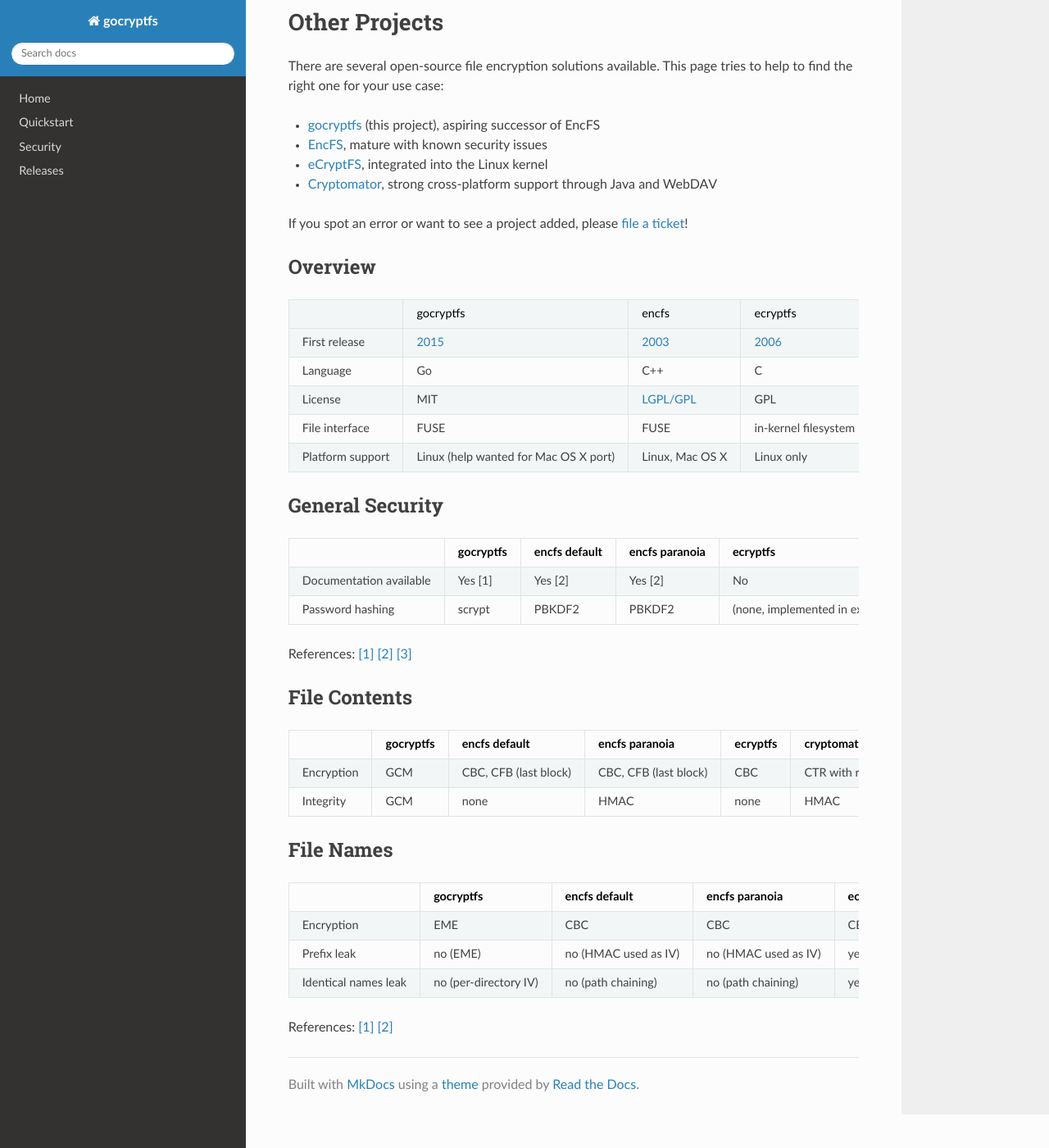
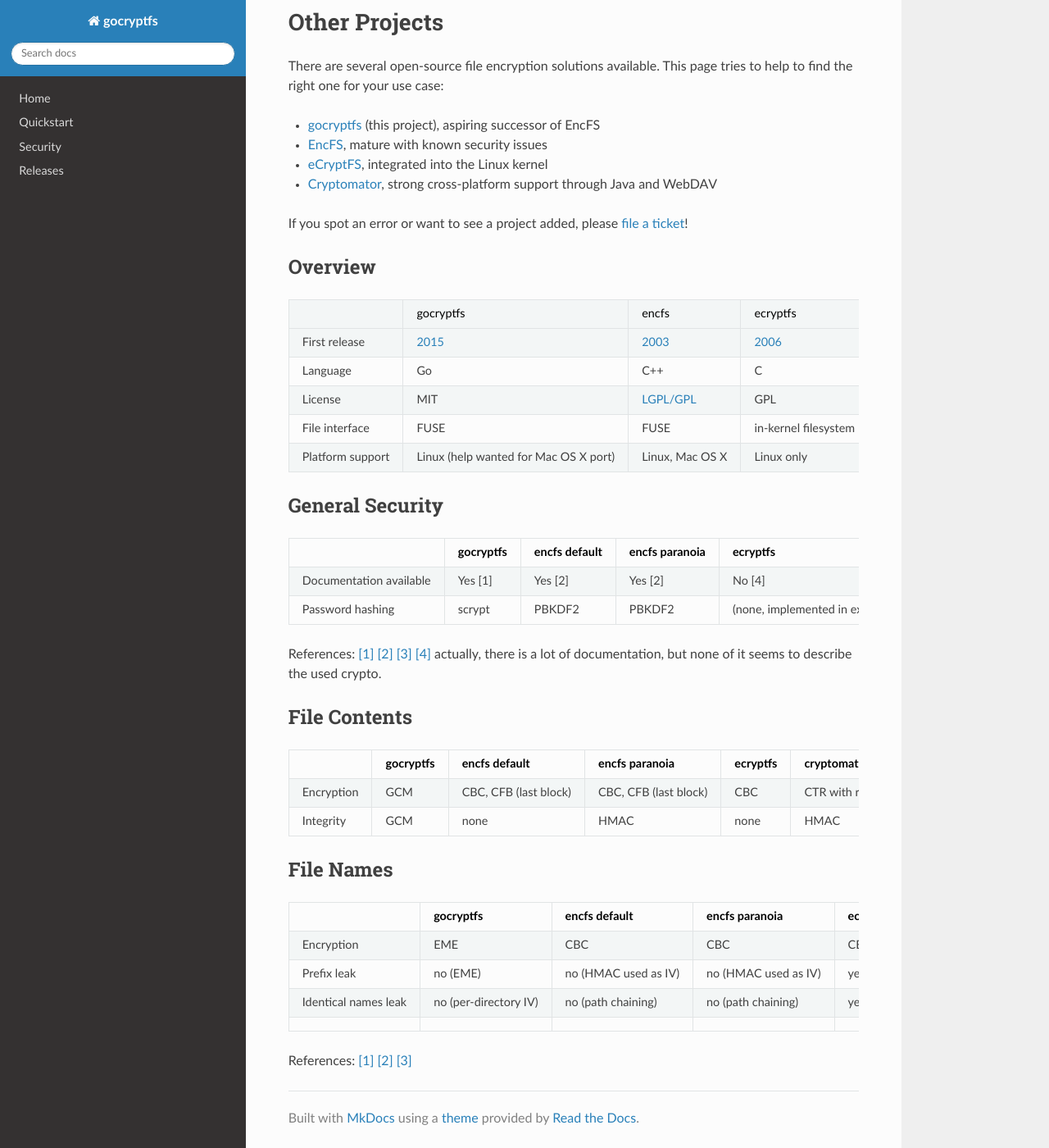
Before and after one commit to rfjakob/gocryptfs-website, an MkDocs documentation site: the page built from docs/comparison.md, in a window 1280 px wide and 1400 px high, scrolled down 91 px. Shown: the whole window at 82% size. Built offline with MkDocs 1.6.1, drawn with Linux system fonts in a browser that asks for light colours; nearby versions of some CDN libraries; old or Windows-style settings are respelled for this version of MkDocs.

Commit message:
Add link to cryptomator/issues/128

```diff
--- a/docs/comparison.md
+++ b/docs/comparison.md
@@ -68,16 +68,19 @@ Overview
 General Security
 ----------------
 
-|                         | gocryptfs |     encfs default     |     encfs paranoia    |               ecryptfs               |    cryptomator     |
-| ----------------------- | --------- | --------------------- | --------------------- | ------------------------------------ | ------------------ |
-| Documentation available | Yes [1]   | Yes [2]               | Yes [2]               | No                                   | Yes [3]            |
-| Password hashing        | scrypt    | PBKDF2                | PBKDF2                | (none, implemented in external tool) | scrypt             |
+|                         | gocryptfs | encfs default | encfs paranoia |               ecryptfs               | cryptomator |
+| ----------------------- | --------- | ------------- | -------------- | ------------------------------------ | ----------- |
+| Documentation available | Yes [1]   | Yes [2]       | Yes [2]        | No [4]                               | Yes [3]     |
+| Password hashing        | scrypt    | PBKDF2        | PBKDF2         | (none, implemented in external tool) | scrypt      |
 
 
 References:
 [[1]](security.md)
 [[2]](https://github.com/vgough/encfs/blob/master/DESIGN.md)
 [[3]](https://cryptomator.org/#security)
+[[4]](http://ecryptfs.org/documentation.html) actually, there is a lot of documentation, but none of
+it seems to describe the used crypto.
+
 
 
 File Contents
@@ -96,8 +99,10 @@ File Names
 | -------------------- | --------------------- | -------------------- | -------------------- | -------- | ----------- |
 | Encryption           | EME                   | CBC                  | CBC                  | CBC      | SIV         |
 | Prefix leak          | no (EME)              | no (HMAC used as IV) | no (HMAC used as IV) | yes [2]  | no (SIV)    |
-| Identical names leak | no (per-directory IV) | no (path chaining)   | no (path chaining)   | yes [1]  | yes         |
+| Identical names leak | no (per-directory IV) | no (path chaining)   | no (path chaining)   | yes [1]  | yes [3]     |
+|                      |                       |                      |                      |          |             |
 
 References:
 [[1]](https://gist.github.com/rfjakob/a04364c55b3ee231078d)
 [[2]](https://gist.github.com/rfjakob/61a17bf3c7eb9932d791)
+[[3]](https://github.com/cryptomator/cryptomator/issues/128)
```
